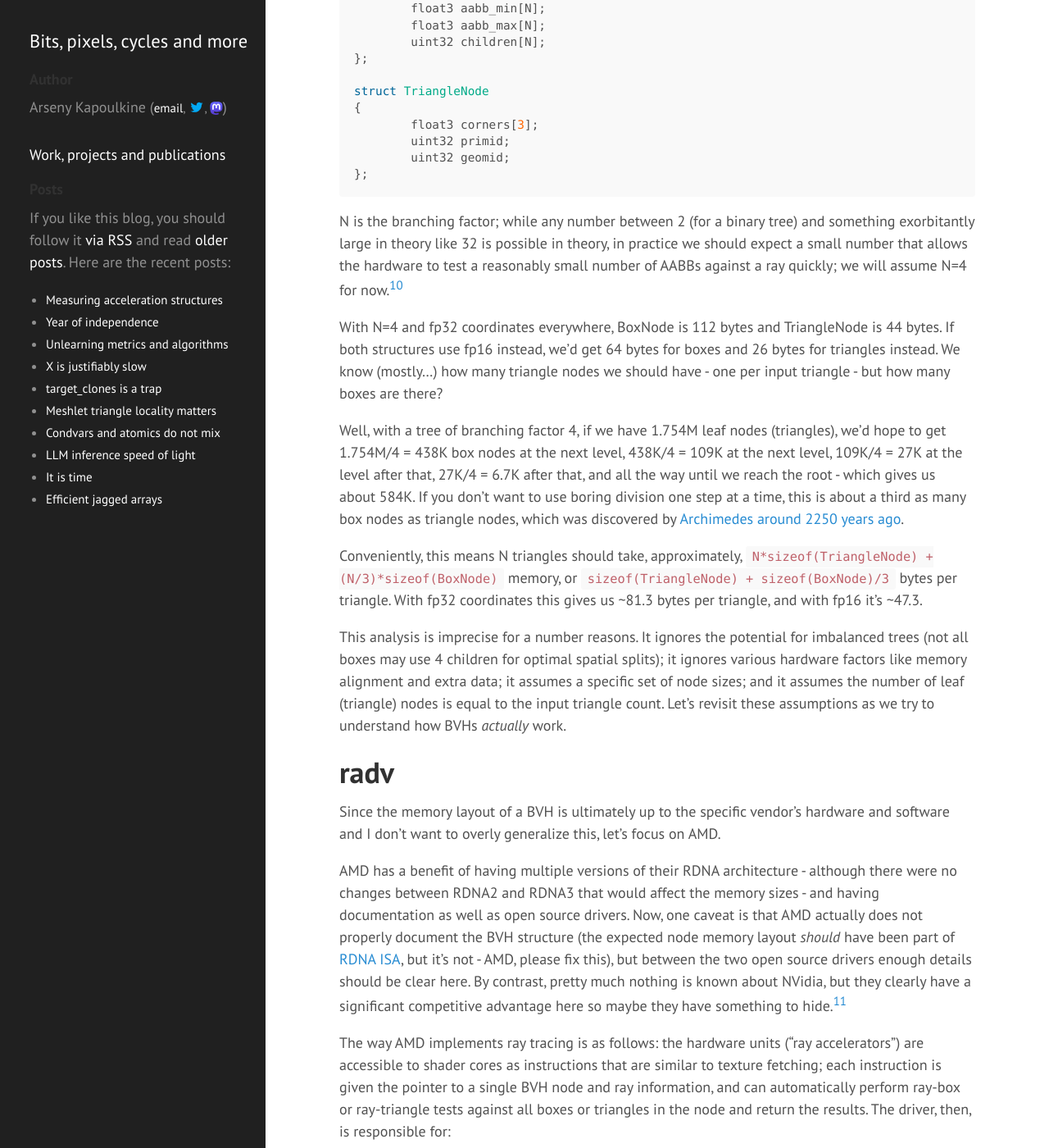
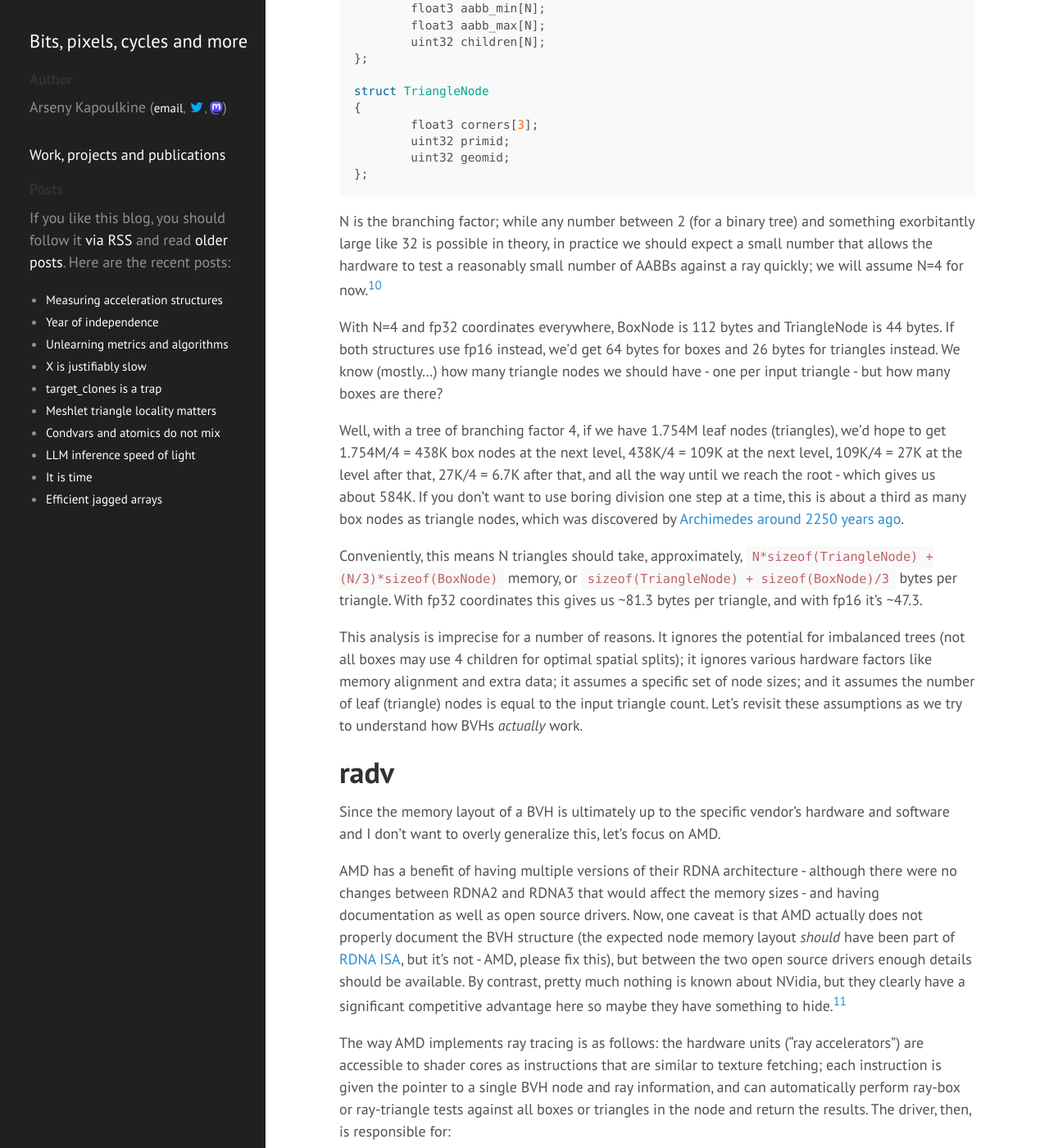
Before and after one commit to zeux/zeux.github.io, a Jekyll site: the page built from _posts/2025-03-31-measuring-acceleration-structures.md, in a window 1280 px wide and 1400 px high, scrolled down 3299 px. Shown: the whole window at 82% size. Built offline with Jekyll 4.4.1, drawn with Linux system fonts in a browser that asks for light colours; some of the changed text lies outside the part shown.

Commit message:
More wording tweaks and cleanup

````diff
--- a/_posts/2025-03-31-measuring-acceleration-structures.md
+++ b/_posts/2025-03-31-measuring-acceleration-structures.md
@@ -65,7 +65,7 @@
 
 The index buffer is your usual 32-bit or 16-bit data you would expect to see in rasterization; however, in most or maybe all cases, the index buffer is just a way to communicate your geometry to the driver - unlike rasterization, where [efficiency of your index and vertex buffers is critical](https://github.com/zeux/meshoptimizer),  here the drivers would typically build the acceleration structure without regard to explicit indexing information.
 
-A flat triangle position list, then, would take 6 bytes per triangle corner * 3 corners per triangle * 1.754M triangles = 31.5 MB. This is not the most memory efficient storage: this scene uses 1.672M unique vertices, so using a 16-bit index buffer would require ~10 MB for vertex positions and ~10.5 MB for indices, and some meshlet compression schemes can go below that[^9]; but regardless, our baseline for a not-very-efficient geometry storage can be in the neighborhood of 20-30 MB, or up to 18 bytes per triangle. Impressively, NV driver comes close to this raw number.
+A flat triangle position list, then, would take 6 bytes per triangle corner * 3 corners per triangle * 1.754M triangles = 31.5 MB. This is not the most memory efficient storage: this scene uses 1.672M unique vertices, so using a 16-bit index buffer would require ~10 MB for vertex positions and ~10.5 MB for indices, and some meshlet compression schemes can go below that[^9]; but regardless, our baseline for a not-very-efficient geometry storage can be in the neighborhood of 20-30 MB, or up to 18 bytes per triangle.
 
 A flat triangle list is not useful - the driver needs to build the acceleration structure that can be used to efficiently trace rays against. These structures are usually called "BVH" - [bounding volume hierarchy](https://en.wikipedia.org/wiki/Bounding_volume_hierarchy) - and represent a tree with a low branching factor where the intermediate nodes are defined as bounding boxes, and the leaf nodes store triangles. We will go over specific examples of this in the next section.
 
@@ -87,7 +87,7 @@
 };
 ```
 
-N is the branching factor; while any number between 2 (for a binary tree) and something exorbitantly large in theory like 32 is possible in theory, in practice we should expect a small number that allows the hardware to test a reasonably small number of AABBs against a ray quickly; we will assume N=4 for now.[^10]
+N is the branching factor; while any number between 2 (for a binary tree) and something exorbitantly large like 32 is possible in theory, in practice we should expect a small number that allows the hardware to test a reasonably small number of AABBs against a ray quickly; we will assume N=4 for now.[^10]
 
 With N=4 and fp32 coordinates everywhere, BoxNode is 112 bytes and TriangleNode is 44 bytes. If both structures use fp16 instead, we'd get 64 bytes for boxes and 26 bytes for triangles instead. We know (mostly...) how many triangle nodes we should have - one per input triangle - but how many boxes are there?
 
@@ -95,13 +95,13 @@
 
 Conveniently, this means N triangles should take, approximately, `N*sizeof(TriangleNode) + (N/3)*sizeof(BoxNode)` memory, or `sizeof(TriangleNode) + sizeof(BoxNode)/3` bytes per triangle. With fp32 coordinates this gives us ~81.3 bytes per triangle, and with fp16 it's ~47.3.
 
-This analysis is imprecise for a number reasons. It ignores the potential for imbalanced trees (not all boxes may use 4 children for optimal spatial splits); it ignores various hardware factors like memory alignment and extra data; it assumes a specific set of node sizes; and it assumes the number of leaf (triangle) nodes is equal to the input triangle count. Let's revisit these assumptions as we try to understand how BVHs *actually* work.
+This analysis is imprecise for a number of reasons. It ignores the potential for imbalanced trees (not all boxes may use 4 children for optimal spatial splits); it ignores various hardware factors like memory alignment and extra data; it assumes a specific set of node sizes; and it assumes the number of leaf (triangle) nodes is equal to the input triangle count. Let's revisit these assumptions as we try to understand how BVHs *actually* work.
 
 # radv
 
 Since the memory layout of a BVH is ultimately up to the specific vendor's hardware and software and I don't want to overly generalize this, let's focus on AMD.
 
-AMD has a benefit of having multiple versions of their RDNA architecture - although there were no changes between RDNA2 and RDNA3 that would affect the memory sizes - and having documentation as well as open source drivers. Now, one caveat is that AMD actually does not properly document the BVH structure (the expected node memory layout *should* have been part of [RDNA ISA](https://www.amd.com/content/dam/amd/en/documents/radeon-tech-docs/instruction-set-architectures/rdna3-shader-instruction-set-architecture-feb-2023_0.pdf), but it's not - AMD, please fix this), but between the two open source drivers enough details should be clear here. By contrast, pretty much nothing is known about NVidia, but they clearly have a significant competitive advantage here so maybe they have something to hide.[^11]
+AMD has a benefit of having multiple versions of their RDNA architecture - although there were no changes between RDNA2 and RDNA3 that would affect the memory sizes - and having documentation as well as open source drivers. Now, one caveat is that AMD actually does not properly document the BVH structure (the expected node memory layout *should* have been part of [RDNA ISA](https://www.amd.com/content/dam/amd/en/documents/radeon-tech-docs/instruction-set-architectures/rdna3-shader-instruction-set-architecture-feb-2023_0.pdf), but it's not - AMD, please fix this), but between the two open source drivers enough details should be available. By contrast, pretty much nothing is known about NVidia, but they clearly have a significant competitive advantage here so maybe they have something to hide.[^11]
 
 The way AMD implements ray tracing is as follows: the hardware units ("ray accelerators") are accessible to shader cores as instructions that are similar to texture fetching; each instruction is given the pointer to a single BVH node and ray information, and can automatically perform ray-box or ray-triangle tests against all boxes or triangles in the node and return the results. The driver, then, is responsible for:
 
@@ -122,10 +122,12 @@
    uint32_t reserved2;
    uint32_t id;
 };
+
 struct radv_bvh_box16_node {
    uint32_t children[4];
    float16_t coords[4][2][3];
 };
+
 struct radv_bvh_box32_node {
    uint32_t children[4];
    vk_aabb coords[4];
@@ -135,7 +137,7 @@
 
 These should be mostly self-explanatory (`vk_aabb` has 6 floats to represent min/max) and mostly maps to our earlier sketch. From this we can infer that RDNA GPUs support fp16/fp32 box nodes, but require full fp32 precision for triangle nodes. Additionally, triangle node here is 64 bytes, fp16 box node is 64 bytes, and fp32 box node is 128 bytes: maybe unsurprisingly, GPUs like things to be aligned and this is reflected in these structures.
 
-Looking closer at the source code, you can spot some additional memory that is [allocated to store "parent links"](https://gitlab.freedesktop.org/mesa/mesa/-/blob/e612e840d2b15054e3597763e22d0537f6bc81e6/src/amd/vulkan/radv_acceleration_structure.c#L99): for each 64 bytes of the entire BVH, the driver allocates a 4-byte value, which will store the parent index of the node associated with this 64-byte chunk (due to alignment, every 64-byte aligned chunk is part of just one node). The reason why this is important is for traversal: the shader uses a small stack for traversal that keeps the indices of the nodes that are currently being traversed, but that stack may not be sufficient for the full depth of large trees. To work around that, it's possible to fall back to using these parent links - recursive traversal could be implemented in a completely stackless form, but reading the extra parent pointer from memory for every step would presumably be prohibitively expensive.
+Looking closer at the source code, you can spot some additional memory that is [allocated to store "parent links"](https://gitlab.freedesktop.org/mesa/mesa/-/blob/e612e840d2b15054e3597763e22d0537f6bc81e6/src/amd/vulkan/radv_acceleration_structure.c#L99): for each 64 bytes of the entire BVH, the driver allocates a 4-byte value, which will store the parent index of the node associated with this 64-byte chunk (due to alignment, every 64-byte aligned chunk is part of just one node). This is important for traversal: the shader uses a small stack for traversal that keeps the indices of the nodes that are currently being traversed, but that stack may not be sufficient for the full depth of large trees. To work around that, it's possible to fall back to using these parent links - recursive traversal could be implemented in a completely stackless form, but reading the extra parent pointer from memory for every step would presumably be prohibitively expensive.
 
 Another, more crucial, observation, is that at the time of this writing radv does not support fp16 box nodes - all box nodes emitted are fp32. As such, we can try to redo our previous analysis using radv structures:
 
@@ -237,7 +239,7 @@
 [^2]: Due to instancing, the amount of geometry present in the scene is larger - around 4M; be careful with that detail if you compare other Bistro variants to the numbers presented here, as they may not match.
 [^3]: I don't have access to RTX 2000 series to measure this, feel free to reproduce this and contribute a number! You will need latest (570+) drivers.
 [^4]: radv is the default user-space driver for Linux systems, and the production driver for Steam Deck; all AMD measurements apart from the one explicitly listed below are taken from their official driver, AMDVLK, which is mostly the same between Windows/Linux.
-[^5]: I think the gaming community affectionately refers to this phenomenon as "AMD fine wine"?=
+[^5]: I think the gaming community affectionately refers to this phenomenon as "AMD fine wine".
 [^6]: These numbers were captured using official Intel drivers on Windows, *not* Mesa on Linux. I don't have Intel's Linux numbers handy, and don't feel like re-plugging the GPU again.
 [^7]: And I'm not repeating all of this again for fp32. I would argue that fp32 is quite excessive for 99% of meshes in any game, and you need to be using either fp16 or snorm16 position components if you are trying to actually optimize the memory footprint of your game.
 [^8]: Note that all of these numbers are *not* using NVidia's latest clustered acceleration structures aka "mega geometry"; this is a subject for another post, but it doesn't affect the analysis drastically.
````
Also changed, not shown: other parts of _posts/2025-03-31-measuring-acceleration-structures.md (+2 -2 lines).
